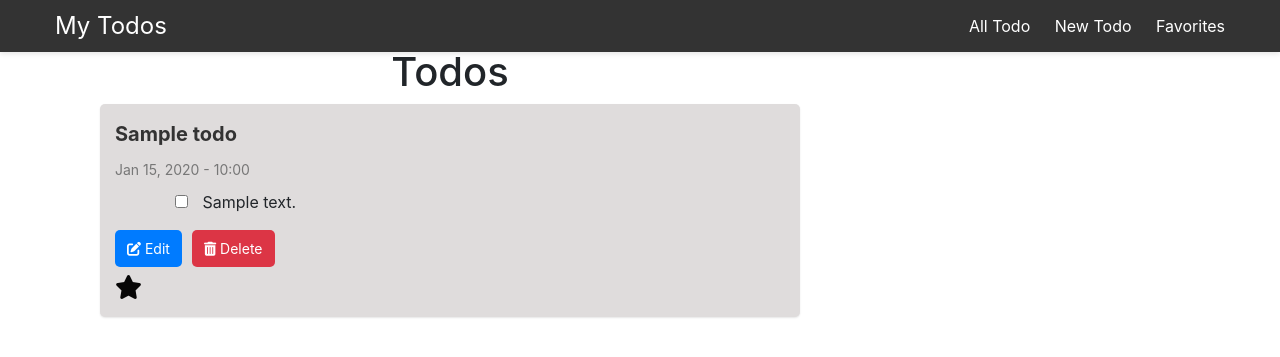
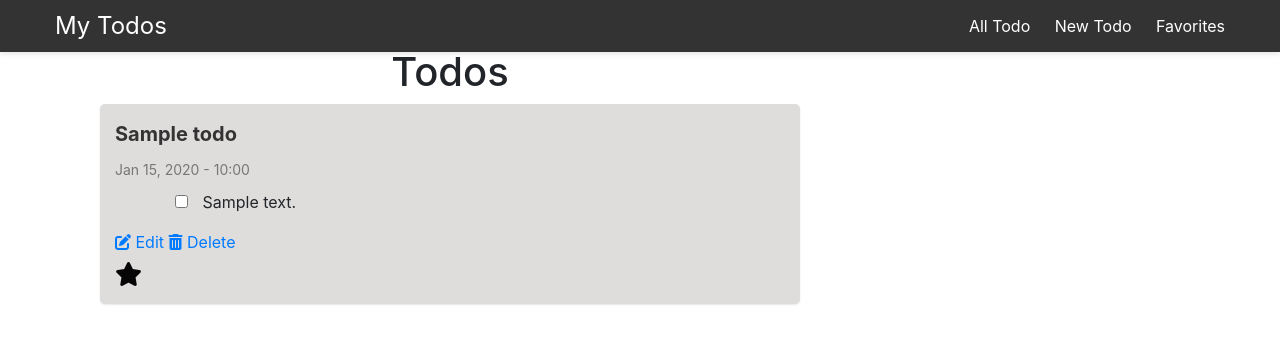
Before and after one commit to jaytech504/todo_site, a Django app: template todo/templates/todo/home.html in a window 1280 px wide. Shown: the top 357 px of the page. Run offline with Django 5.2, Linux system fonts and the light colour scheme; the template is opened without the code that fills it: most values are stand-ins (such as "Sample title", 1, 10 or a date in 2020); some libraries are stand-ins or nearby versions.

Commit message:
Remove actions styles from main.css (#2)
Removed actions styling for buttons in the todo list.

```diff
--- a/todo/static/css/main.css
+++ b/todo/static/css/main.css
@@ -61,24 +61,7 @@ body {
         .todo-details input[type="checkbox"] {
             margin-right: 10px;
         }
-        .actions {
-            margin-top: 10px;
-            display: flex;
-            gap: 10px;
-        }
-        .actions a {
-            color: #fff;
-            text-decoration: none;
-            padding: 8px 12px;
-            border-radius: 5px;
-            font-size: 14px;
-        }
-        .actions a.edit {
-            background: #007bff;
-        }
-        .actions a.delete {
-            background: #dc3545;
-        }
+
         @media (max-width: 768px) {
             .nav-container {
                 width: 90%;
```
